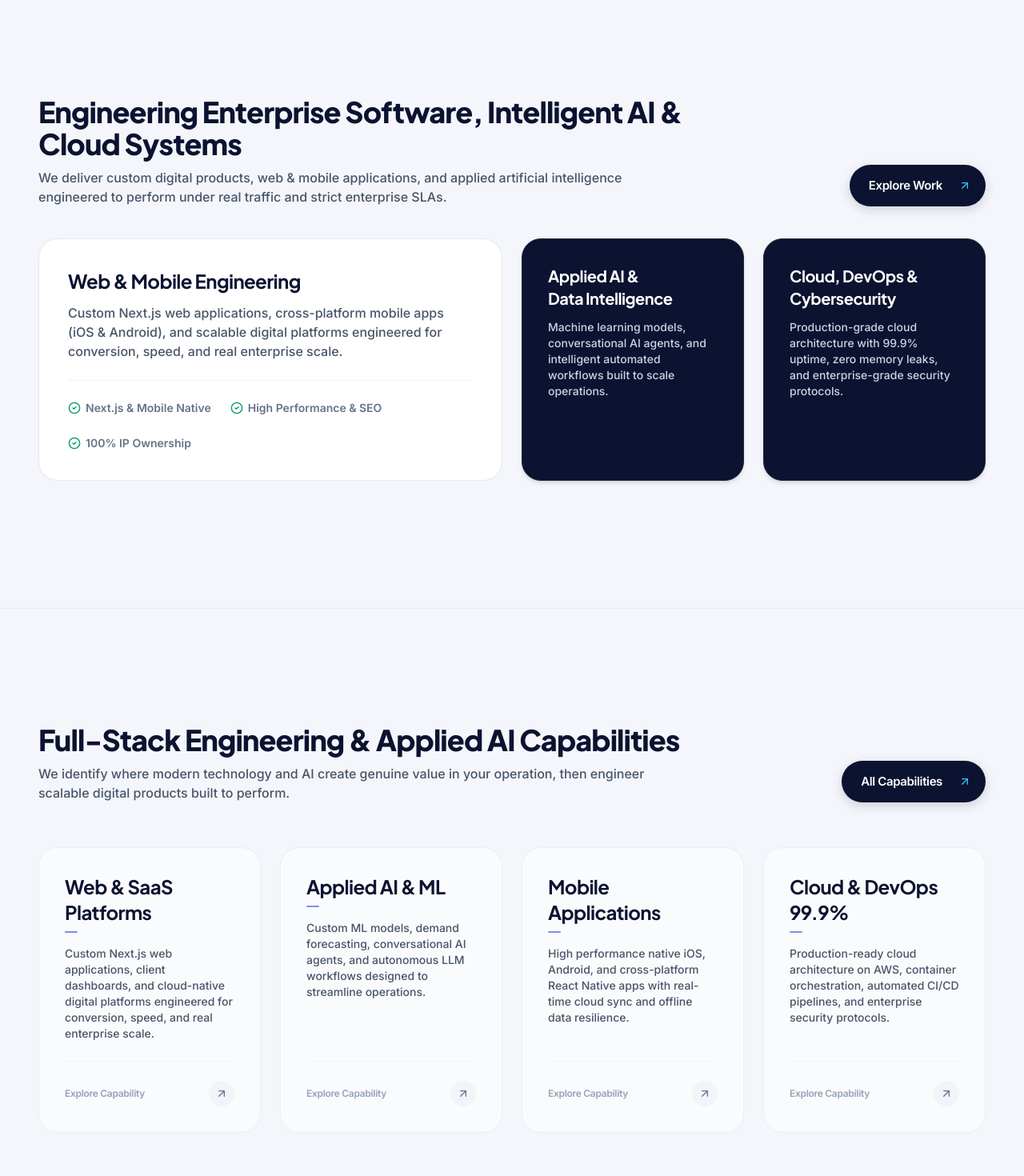
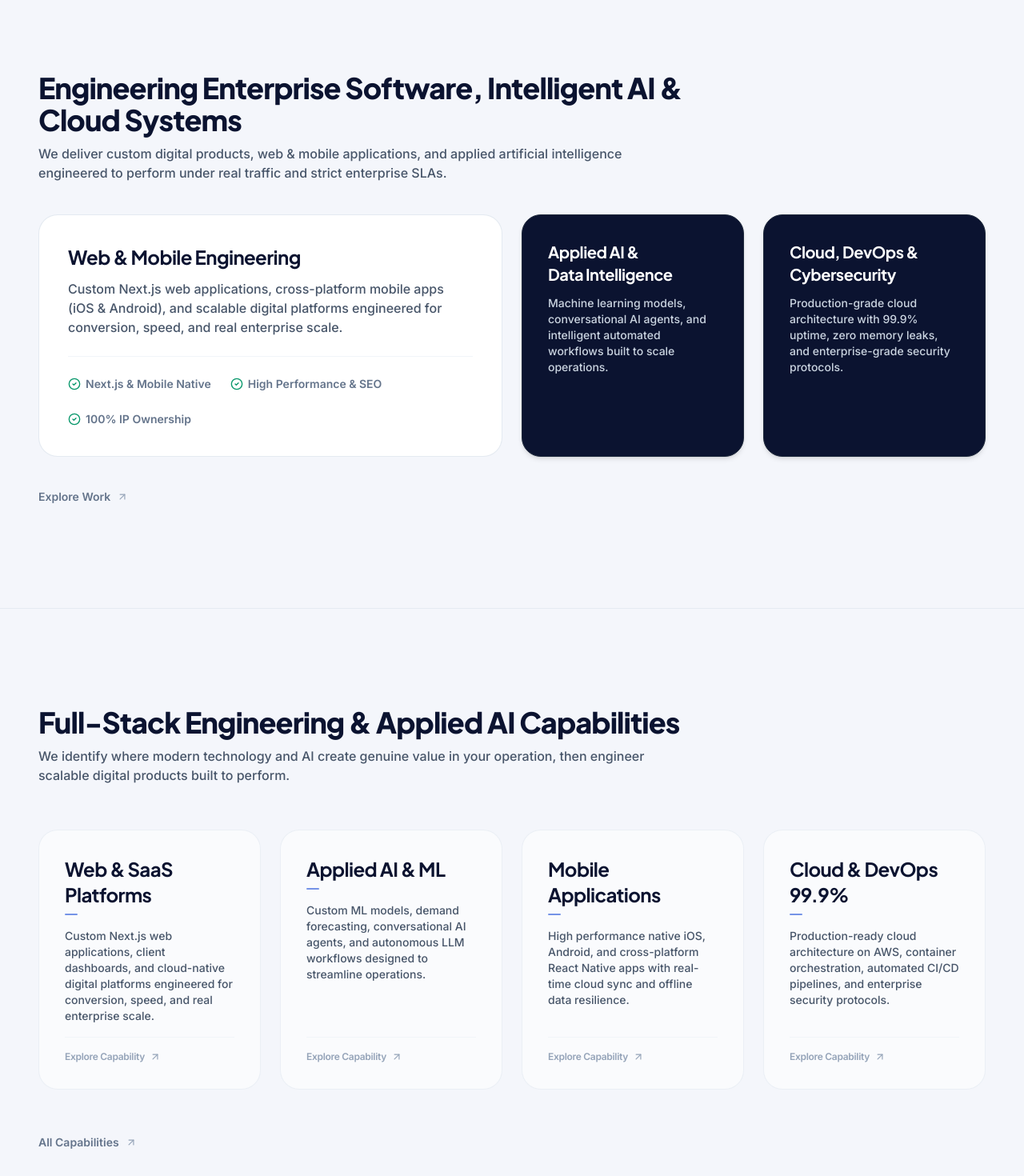
Before and after one commit to alishanea/arkanet-demo-, a Next.js app: page / in a window 1280 px wide. Shown: the part 840-2310 px from the top of the page at 80% size. Built offline with nearby package versions, Linux system fonts and the light colour scheme.

Commit message:
Replace bold blue buttons with subtle small arrow links across all pages

```diff
--- a/src/app/blog/page.tsx
+++ b/src/app/blog/page.tsx
@@ -515,16 +515,16 @@ export default function BlogPage() {
 
                         {/* 4. Article Card Bottom Controls */}
                         <div className="pt-4 flex flex-wrap items-center justify-between gap-4 mt-auto">
-                          {/* Read Article Pill Button */}
+                          {/* Read Article Link */}
                           <button
                             onClick={(e) => {
                               e.stopPropagation();
                               setSelectedArticle(article);
                             }}
-                            className="inline-flex items-center gap-2.5 px-6 sm:px-7 py-3 sm:py-3.5 rounded-full bg-[#0b1330] hover:bg-[#15234d] text-white text-sm sm:text-base font-bold font-sans uppercase tracking-wider transition-colors cursor-pointer shadow-sm"
+                            className="group inline-flex items-center gap-2 text-xs sm:text-sm font-semibold text-slate-500 hover:text-[#0b1330] transition-colors cursor-pointer"
                           >
                             <span>Read Article</span>
-                            <ArrowRight className="w-4 h-4 group-hover:translate-x-1 transition-transform text-[#38bdf8]" />
+                            <ArrowRight className="w-3.5 h-3.5 transition-transform duration-200 group-hover:translate-x-1 text-slate-400 group-hover:text-[#0b1330]" />
                           </button>
 
                           {/* Author Avatar, Name & Date */}
--- a/src/app/capabilities/[slug]/page.tsx
+++ b/src/app/capabilities/[slug]/page.tsx
@@ -357,10 +357,10 @@ export default function CapabilityDetailPage() {
                         <div className="pt-2">
                           <button
                             onClick={openContact}
-                            className="inline-flex items-center gap-2 bg-[#38bdf8] text-[#0b1330] hover:bg-white font-extrabold text-sm px-7 py-3.5 rounded-full transition-all duration-300 cursor-pointer shadow-md hover:scale-105"
+                            className="group inline-flex items-center gap-2 text-xs sm:text-sm font-semibold text-[#38bdf8] hover:text-white transition-colors cursor-pointer"
                           >
                             <span>Explore Architecture</span>
-                            <ArrowUpRight className="w-4 h-4" />
+                            <ArrowUpRight className="w-3.5 h-3.5 transition-transform duration-200 group-hover:translate-x-0.5 group-hover:-translate-y-0.5" />
                           </button>
                         </div>
                       </div>
--- a/src/components/about/AboutCTA.tsx
+++ b/src/components/about/AboutCTA.tsx
@@ -24,15 +24,15 @@ export function AboutCTA({ onOpenBooking }: AboutCTAProps) {
           </h2>
         </div>
 
-        {/* CTA Row */}
-        <div className="pt-1 sm:pt-4 flex flex-wrap items-center gap-6">
+        {/* Subtle link with small arrow */}
+        <div className="pt-2 flex items-center">
           <button
             type="button"
             onClick={onOpenBooking}
-            className="inline-flex items-center gap-3 bg-[#0b1330] text-white hover:bg-[#15234d] font-semibold text-sm sm:text-base py-4 px-8 rounded-full transition-colors cursor-pointer"
+            className="group inline-flex items-center gap-2 text-xs sm:text-sm font-semibold text-slate-600 hover:text-[#0b1330] transition-colors cursor-pointer"
           >
             <span>Start a Project</span>
-            <ArrowRight className="w-5 h-5 text-[#38bdf8]" />
+            <ArrowRight className="w-3.5 h-3.5 transition-transform duration-200 group-hover:translate-x-1 text-[#1d4ed8]" />
           </button>
         </div>
 
--- a/src/components/about/AboutHowWeWork.tsx
+++ b/src/components/about/AboutHowWeWork.tsx
@@ -108,15 +108,15 @@ export function AboutHowWeWork({ onOpenBooking }: AboutHowWeWorkProps) {
           })}
         </div>
 
-        {/* CTA Button */}
+        {/* Subtle link with small arrow */}
         {onOpenBooking && (
           <div className="pt-2 flex items-center">
             <button
               onClick={onOpenBooking}
-              className="group inline-flex items-center gap-3 bg-[#070035] text-[#38bdf8] hover:bg-[#0b1330] font-bold uppercase tracking-wider text-xs sm:text-sm py-3.5 px-7 rounded-full transition-all duration-300 shadow-md hover:shadow-xl hover:scale-105 active:scale-95 cursor-pointer"
+              className="group inline-flex items-center gap-2 text-xs sm:text-sm font-semibold text-slate-500 hover:text-[#0b1330] transition-colors cursor-pointer"
             >
               <span>Book a Free Consultation</span>
-              <ArrowRight className="w-4 h-4 transition-transform duration-300 group-hover:translate-x-1" />
+              <ArrowRight className="w-3.5 h-3.5 transition-transform duration-200 group-hover:translate-x-1 text-slate-400 group-hover:text-[#0b1330]" />
             </button>
           </div>
         )}
--- a/src/components/home/AgencyStatement.tsx
+++ b/src/components/home/AgencyStatement.tsx
@@ -13,28 +13,14 @@ export const AgencyStatement: React.FC<AgencyStatementProps> = ({ onOpenBooking
     <section id="what-is-arkanet" className="relative w-full min-h-[100vh] min-h-[100dvh] flex flex-col justify-center items-center bg-[#f4f6fb] px-4 sm:px-8 lg:px-12 py-10 sm:py-14 select-none border-t border-slate-200/80 overflow-hidden">
       <div className="max-w-[1400px] w-full mx-auto my-auto flex flex-col justify-center gap-8 sm:gap-10">
 
-        {/* ── 1. WIDE BALANCED SECTION HEADER (FILLS SCREEN HORIZONTALLY) ── */}
-        <div className="grid grid-cols-1 lg:grid-cols-12 gap-6 items-end justify-between">
-          <div className="lg:col-span-8 xl:col-span-9">
+        {/* ── 1. WIDE BALANCED SECTION HEADER ── */}
+        <div className="max-w-4xl">
           <h2 className="font-heading font-extrabold text-2xl sm:text-3xl lg:text-4xl text-[#0b1330] leading-tight tracking-tight">
             Engineering Enterprise Software, Intelligent AI &amp; Cloud Systems
           </h2>
           <p className="font-sans font-medium text-slate-600 text-sm sm:text-base leading-relaxed mt-2.5 max-w-3xl">
             We deliver custom digital products, web &amp; mobile applications, and applied artificial intelligence engineered to perform under real traffic and strict enterprise SLAs.
           </p>
-          </div>
-
-          <div className="lg:col-span-4 xl:col-span-3 flex justify-start lg:justify-end">
-            <Link
-              href="/work"
-              className="group inline-flex items-center gap-3 bg-[#0b1330] hover:bg-[#132047] active:scale-[0.98] text-white pl-6 pr-2.5 py-2.5 rounded-full font-semibold text-sm sm:text-[15px] transition-all duration-300 shadow-[0_4px_14px_rgba(11,19,48,0.16)] hover:shadow-[0_6px_20px_rgba(11,19,48,0.22)] shrink-0"
-            >
-              <span className="tracking-tight">Explore Work</span>
-              <span className="w-8 h-8 rounded-full bg-white/12 text-[#38bdf8] flex items-center justify-center group-hover:bg-[#38bdf8] group-hover:text-[#0b1330] transition-all duration-300">
-                <ArrowUpRight className="w-4 h-4 transition-transform duration-300 group-hover:translate-x-0.5 group-hover:-translate-y-0.5" />
-              </span>
-            </Link>
-          </div>
         </div>
 
         {/* ── 2. THREE-CARD HIGHLIGHT GRID (EXPANDED TO FULL WIDTH, NO VACANT SIDES) ── */}
@@ -89,6 +75,17 @@ export const AgencyStatement: React.FC<AgencyStatementProps> = ({ onOpenBooking
 
         </div>
 
+        {/* Subtle navigation link with small arrow */}
+        <div className="flex justify-start">
+          <Link
+            href="/work"
+            className="group inline-flex items-center gap-2 text-xs sm:text-sm font-semibold text-slate-500 hover:text-[#0b1330] transition-colors"
+          >
+            <span>Explore Work</span>
+            <ArrowUpRight className="w-3.5 h-3.5 transition-transform duration-200 group-hover:translate-x-0.5 group-hover:-translate-y-0.5 text-slate-400 group-hover:text-[#0b1330]" />
+          </Link>
+        </div>
+
       </div>
     </section>
   );
--- a/src/components/home/InteractiveShowcaseGrid.tsx
+++ b/src/components/home/InteractiveShowcaseGrid.tsx
@@ -50,28 +50,14 @@ export const InteractiveShowcaseGrid: React.FC<InteractiveShowcaseGridProps> = (
     >
       <div className="max-w-[1400px] w-full mx-auto my-auto flex flex-col justify-center gap-10 sm:gap-14">
 
-        {/* ── 1. SECTION HEADER (AUTHORITATIVE, EDITORIAL) ── */}
-        <div className="grid grid-cols-1 lg:grid-cols-12 gap-6 items-end justify-between">
-          <div className="lg:col-span-8 xl:col-span-9">
+        {/* ── 1. SECTION HEADER ── */}
+        <div className="max-w-4xl">
           <h2 className="font-heading font-extrabold text-2xl sm:text-3xl lg:text-4xl text-[#0b1330] leading-tight tracking-tight">
             Full-Stack Engineering &amp; Applied AI Capabilities
           </h2>
           <p className="font-sans font-medium text-slate-600 text-sm sm:text-base leading-relaxed mt-2.5 max-w-3xl">
             We identify where modern technology and AI create genuine value in your operation, then engineer scalable digital products built to perform.
           </p>
-          </div>
-
-          <div className="lg:col-span-4 xl:col-span-3 flex justify-start lg:justify-end">
-            <Link
-              href="/capabilities"
-              className="group inline-flex items-center gap-3 bg-[#0b1330] hover:bg-[#132047] active:scale-[0.98] text-white pl-6 pr-2.5 py-2.5 rounded-full font-semibold text-sm sm:text-[15px] transition-all duration-300 shadow-[0_4px_14px_rgba(11,19,48,0.16)] hover:shadow-[0_6px_20px_rgba(11,19,48,0.22)] shrink-0"
-            >
-              <span className="tracking-tight">All Capabilities</span>
-              <span className="w-8 h-8 rounded-full bg-white/12 text-[#38bdf8] flex items-center justify-center group-hover:bg-[#38bdf8] group-hover:text-[#0b1330] transition-all duration-300">
-                <ArrowUpRight className="w-4 h-4 transition-transform duration-300 group-hover:translate-x-0.5 group-hover:-translate-y-0.5" />
-              </span>
-            </Link>
-          </div>
         </div>
 
         {/* ── 2. FULLY INTERACTIVE 4-COLUMN CAPABILITY GRID ── */}
@@ -98,18 +84,27 @@ export const InteractiveShowcaseGrid: React.FC<InteractiveShowcaseGridProps> = (
                   </p>
                 </div>
 
-                {/* Bottom Action Prompt with Arrow */}
-                <div className="pt-6 mt-6 border-t border-slate-100 flex items-center justify-between text-xs font-semibold text-slate-400 group-hover:text-[#1d4ed8] transition-colors duration-300">
+                {/* Bottom Action Prompt with Small Arrow */}
+                <div className="pt-4 mt-4 border-t border-slate-100 flex items-center gap-1.5 text-xs font-semibold text-slate-400 group-hover:text-[#1d4ed8] transition-colors duration-300">
                   <span className="tracking-tight">Explore Capability</span>
-                  <span className="w-8 h-8 rounded-full bg-slate-100 text-slate-500 group-hover:bg-[#1d4ed8] group-hover:text-white flex items-center justify-center transition-all duration-300 shadow-2xs">
-                    <ArrowUpRight className="w-4 h-4 transition-transform duration-300 group-hover:translate-x-0.5 group-hover:-translate-y-0.5" />
-                  </span>
+                  <ArrowUpRight className="w-3.5 h-3.5 transition-transform duration-200 group-hover:translate-x-0.5 group-hover:-translate-y-0.5" />
                 </div>
               </Link>
             );
           })}
         </div>
 
+        {/* Subtle navigation link with small arrow */}
+        <div className="flex justify-start">
+          <Link
+            href="/capabilities"
+            className="group inline-flex items-center gap-2 text-xs sm:text-sm font-semibold text-slate-500 hover:text-[#0b1330] transition-colors"
+          >
+            <span>All Capabilities</span>
+            <ArrowUpRight className="w-3.5 h-3.5 transition-transform duration-200 group-hover:translate-x-0.5 group-hover:-translate-y-0.5 text-slate-400 group-hover:text-[#0b1330]" />
+          </Link>
+        </div>
+
       </div>
     </section>
   );
--- a/src/components/home/StudioPhilosophy.tsx
+++ b/src/components/home/StudioPhilosophy.tsx
@@ -49,15 +49,13 @@ export const StudioPhilosophy: React.FC<StudioPhilosophyProps> = () => {
             </div>
 
             {/* Clean CTA Button */}
-            <div className="pt-1">
+            <div className="pt-2">
               <Link
                 href="/about"
-                className="group inline-flex items-center gap-3 bg-[#0b1330] hover:bg-[#132047] active:scale-[0.98] text-white pl-5 pr-2 py-2 rounded-full font-semibold text-xs sm:text-sm transition-all duration-300 shadow-[0_4px_14px_rgba(11,19,48,0.16)] hover:shadow-[0_6px_20px_rgba(11,19,48,0.22)] shrink-0"
+                className="group inline-flex items-center gap-2 text-xs sm:text-sm font-semibold text-slate-500 hover:text-[#0b1330] transition-colors"
               >
-                <span className="tracking-tight">About Us</span>
-                <span className="w-7 h-7 rounded-full bg-white/12 text-[#38bdf8] flex items-center justify-center group-hover:bg-[#38bdf8] group-hover:text-[#0b1330] transition-all duration-300">
-                  <ArrowRight className="w-3.5 h-3.5 transition-transform duration-300 group-hover:translate-x-0.5" />
-                </span>
+                <span>About Us</span>
+                <ArrowRight className="w-3.5 h-3.5 transition-transform duration-200 group-hover:translate-x-1 text-slate-400 group-hover:text-[#0b1330]" />
               </Link>
             </div>
           </div>
--- a/src/components/home/WhatsNewSection.tsx
+++ b/src/components/home/WhatsNewSection.tsx
@@ -127,15 +127,7 @@ export const WhatsNewSection: React.FC<WhatsNewSectionProps> = ({ onOpenBooking
             </p>
           </div>
 
-          <div className="shrink-0 self-start md:self-end">
-            <Link
-              href="/work"
-              className="group inline-flex items-center gap-2 bg-[#0b1330] hover:bg-[#15234d] text-white px-5 sm:px-6 py-2.5 sm:py-3 rounded-full text-xs sm:text-sm font-semibold transition-all duration-200 shadow-xs hover:shadow-md cursor-pointer"
-            >
-              <span>View All Projects</span>
-              <ArrowRight className="w-4 h-4 transition-transform duration-200 group-hover:translate-x-1" />
-            </Link>
-          </div>
+
         </div>
 
         {/* Clean Category Filter Chips Bar */}
```
Lines whose indentation alone changed are shown as unchanged.
